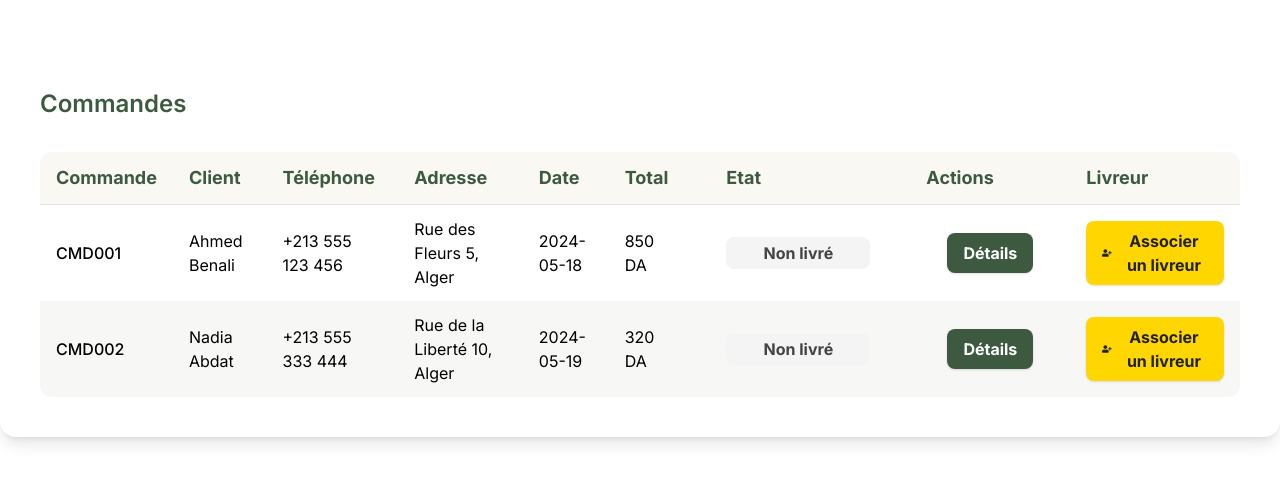
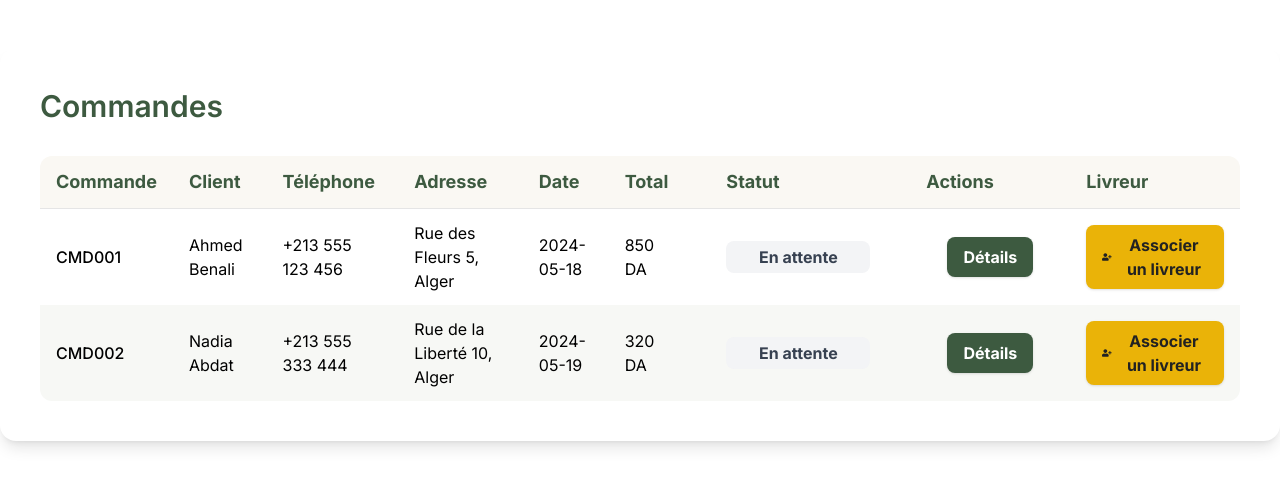
Before and after one commit to lynagd/PFE, a React (Vite) app in the folder frontend/: page /pharmacy-commandes in a window 1280 px wide. Shown: the top 486 px of the page. Built offline with nearby package versions, Linux system fonts and the light colour scheme.

Commit message:
fixed livreur commandes status

```diff
--- a/frontend/src/Pages/LivreurCommandesPage.jsx
+++ b/frontend/src/Pages/LivreurCommandesPage.jsx
@@ -25,7 +25,7 @@ const LivreurCommandesPage = () => {
     }))
     .filter((pharmacy) => pharmacy.commandes.length > 0);
 
-  const handleStatusClick = (pharmacyIdx, cmdIdx) => {
+  const handleStatusClick = (pharmacyIdx, cmdIdx, newStatus) => {
     setCommandes((prev) =>
       prev.map((ph, pIdx) =>
         pIdx !== pharmacyIdx
@@ -35,9 +35,7 @@ const LivreurCommandesPage = () => {
               commandes: ph.commandes.map((cmd, cIdx) =>
                 cIdx !== cmdIdx
                   ? cmd
-                  : (cmd.status === "En cours" || cmd.status === "Acceptée")
-                  ? { ...cmd, status: "Livrée" }
-                  : cmd
+                  : { ...cmd, status: newStatus }
               ),
             }
       )
--- a/frontend/src/components/PharmacyCommandes.jsx
+++ b/frontend/src/components/PharmacyCommandes.jsx
@@ -12,7 +12,7 @@ const sampleCommandes = [
     },
     date: "2024-05-18",
     total: 850,
-    etat: "non livré", // <-- add initial state
+    statut: "en_attente",
     ordonnance: [
       { nom: "Amoxicilline 500mg", quantite: 2 },
       { nom: "Doliprane 1000mg", quantite: 1 },
@@ -27,7 +27,7 @@ const sampleCommandes = [
     },
     date: "2024-05-19",
     total: 320,
-    etat: "non livré", // <-- add initial state
+    statut: "en_attente",
     ordonnance: [
       { nom: "Ibuprofène 400mg", quantite: 2 },
     ],
@@ -48,22 +48,56 @@ const disponibiliteColor = (dispo) => {
   return "bg-gray-200 text-gray-700 font-bold rounded-xl px-6 py-3 text-base flex items-center justify-center";
 };
 
-const etatColor = (etat) => {
-  if (etat === "non livré")
-    return "bg-[#f4f4f4] text-[#444] font-bold rounded-lg px-6 py-1"; // greyish
-  if (etat === "en cours")
-    return "bg-[#fff7d6] text-[#b89c33] font-bold rounded-lg px-6 py-1"; // slightly yellowish
-  if (etat === "livrée")
-    return "bg-[#d7f5df] text-[#3d5a40] font-bold rounded-lg px-6 py-1"; // greenish
-  return "";
+// Backend-aligned statut color
+const statutColor = (statut) => {
+  switch (statut) {
+    case "en_attente":
+      return "bg-gray-100 text-gray-700 font-bold rounded-lg px-6 py-1 cursor-pointer";
+    case "traitee":
+      return "bg-yellow-100 text-yellow-700 font-bold rounded-lg px-6 py-1 cursor-pointer";
+    case "en_livraison":
+      return "bg-blue-100 text-blue-700 font-bold rounded-lg px-6 py-1 cursor-pointer";
+    case "livree":
+      return "bg-emerald-100 text-emerald-700 font-bold rounded-lg px-6 py-1";
+    case "refusee":
+      return "bg-red-100 text-red-700 font-bold rounded-lg px-6 py-1";
+    default:
+      return "bg-gray-200 text-gray-700 font-bold rounded-lg px-6 py-1";
+  }
 };
+
+const statutLabel = (statut) => {
+  switch (statut) {
+    case "en_attente":
+      return "En attente";
+    case "traitee":
+      return "Traitée";
+    case "en_livraison":
+      return "En livraison";
+    case "livree":
+      return "Livrée";
+    case "refusee":
+      return "Refusée";
+    default:
+      return statut;
+  }
+};
+
+// Only allow cycling through: en_attente → traitee → en_livraison (NO switch from en_livraison to livree)
+const getNextStatut = (statut) => {
+  if (statut === "en_attente") return "traitee";
+  if (statut === "traitee") return "en_livraison";
+  return statut;
+};
+
+const canChangeStatut = (statut) =>
+  statut === "en_attente" || statut === "traitee";
 
 const PharmacyCommandes = () => {
   const [selected, setSelected] = useState(null);
   const [showLivreurModal, setShowLivreurModal] = useState(false);
   const [selectedCommandeIdx, setSelectedCommandeIdx] = useState(null);
   const [assignedLivreur, setAssignedLivreur] = useState({});
-  // Etat is now managed per commande, not as a separate array
   const [commandes, setCommandes] = useState(sampleCommandes);
 
   const handleAssocierClick = (idx) => {
@@ -76,32 +110,24 @@ const PharmacyCommandes = () => {
       ...prev,
       [commandes[selectedCommandeIdx].id]: livreur,
     }));
-    // Update the commande with the assigned livreurId
-    setCommandes((prev) =>
-      prev.map((cmd, i) =>
-        i === selectedCommandeIdx
-          ? { ...cmd, livreurId: livreur.id }
-          : cmd
-      )
-    );
     setShowLivreurModal(false);
     setSelectedCommandeIdx(null);
   };
 
-  // Only allow changing from "non livré" to "en cours"
-  const handleEtatChange = (idx) => {
+  // Cycle through statut on click
+  const handleStatutChange = (idx) => {
     setCommandes((prev) =>
       prev.map((cmd, i) =>
-        i === idx && cmd.etat === "non livré"
-          ? { ...cmd, etat: "en cours" }
+        i === idx && canChangeStatut(cmd.statut)
+          ? { ...cmd, statut: getNextStatut(cmd.statut) }
           : cmd
       )
     );
   };
 
   return (
-    <div className="max-w-7xl mx-auto mt-12 bg-white rounded-2xl shadow-lg p-10">
-      <h2 className="text-2xl font-semibold text-[#3d5a40] mb-8 text-left">
+    <div className="w-full mx-auto mt-12 bg-white rounded-2xl shadow-lg p-10">
+      <h2 className="text-3xl font-semibold text-[#3d5a40] mb-8 text-left">
         Commandes
       </h2>
       <div>
@@ -114,7 +140,7 @@ const PharmacyCommandes = () => {
               <th className="py-3 px-4 text-left font-bold text-[#3d5a40] text-lg">Adresse</th>
               <th className="py-3 px-4 text-left font-bold text-[#3d5a40] text-lg">Date</th>
               <th className="py-3 px-4 text-left font-bold text-[#3d5a40] text-lg">Total</th>
-              <th className="py-3 px-10 text-left font-bold text-[#3d5a40] text-lg w-56">Etat</th>
+              <th className="py-3 px-10 text-left font-bold text-[#3d5a40] text-lg w-56">Statut</th>
               <th className="py-3 px-4 text-left font-bold text-[#3d5a40] text-lg">Actions</th>
               <th className="py-3 px-4 text-left font-bold text-[#3d5a40] text-lg">Livreur</th>
             </tr>
@@ -132,18 +158,13 @@ const PharmacyCommandes = () => {
                 <td className="py-3 px-4">{cmd.total} DA</td>
                 <td className="py-3 px-10 w-56">
                   <span
-                    className={
-                      etatColor(cmd.etat) +
-                      " flex items-center justify-center"
-                    }
-                    style={{ cursor: cmd.etat === "non livré" ? "pointer" : "default" }}
+                    className={statutColor(cmd.statut) + " flex items-center justify-center"}
+                    style={{ cursor: canChangeStatut(cmd.statut) ? "pointer" : "default" }}
                     onClick={() => {
-                      if (cmd.etat === "non livré") handleEtatChange(idx);
+                      if (canChangeStatut(cmd.statut)) handleStatutChange(idx);
                     }}
                   >
-                    {cmd.etat === "en cours"
-                      ? "Acceptée"
-                      : cmd.etat.charAt(0).toUpperCase() + cmd.etat.slice(1)}
+                    {statutLabel(cmd.statut)}
                   </span>
                 </td>
                 <td className="py-3 px-4 w-40">
@@ -163,7 +184,7 @@ const PharmacyCommandes = () => {
                     </span>
                   ) : (
                     <button
-                      className="bg-[#FFD600] text-[#222] font-bold rounded-lg px-4 py-2 shadow hover:bg-yellow-400 transition flex items-center gap-2"
+                      className="bg-yellow-500 text-[#222] font-bold rounded-lg px-4 py-2 shadow hover:bg-yellow-400 transition flex items-center gap-2"
                       onClick={() => handleAssocierClick(idx)}
                     >
                       <FaUserPlus /> Associer un livreur
```
Also changed, not shown: frontend/src/components/livreur/LivreurCommandes.jsx (+31 -85 lines).
